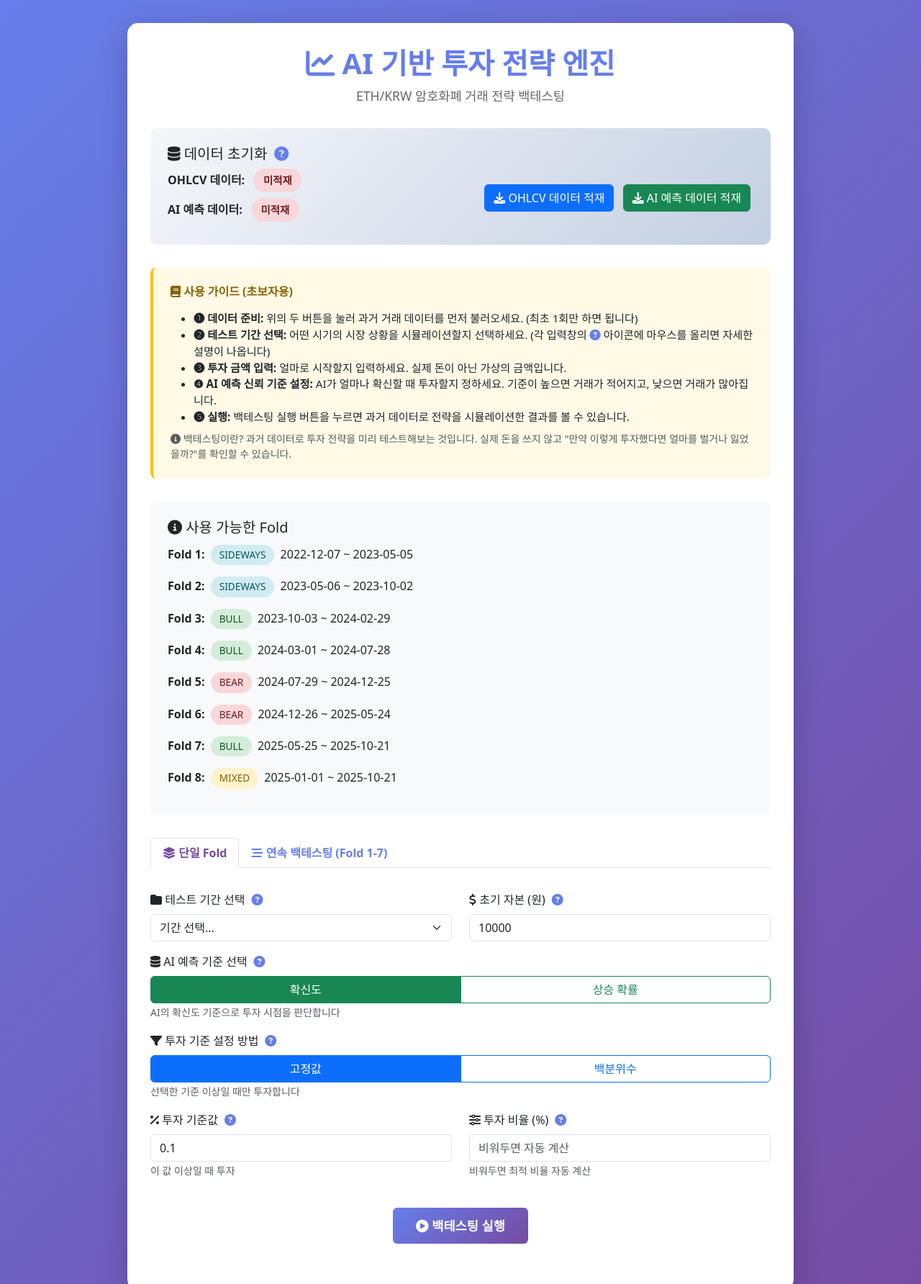
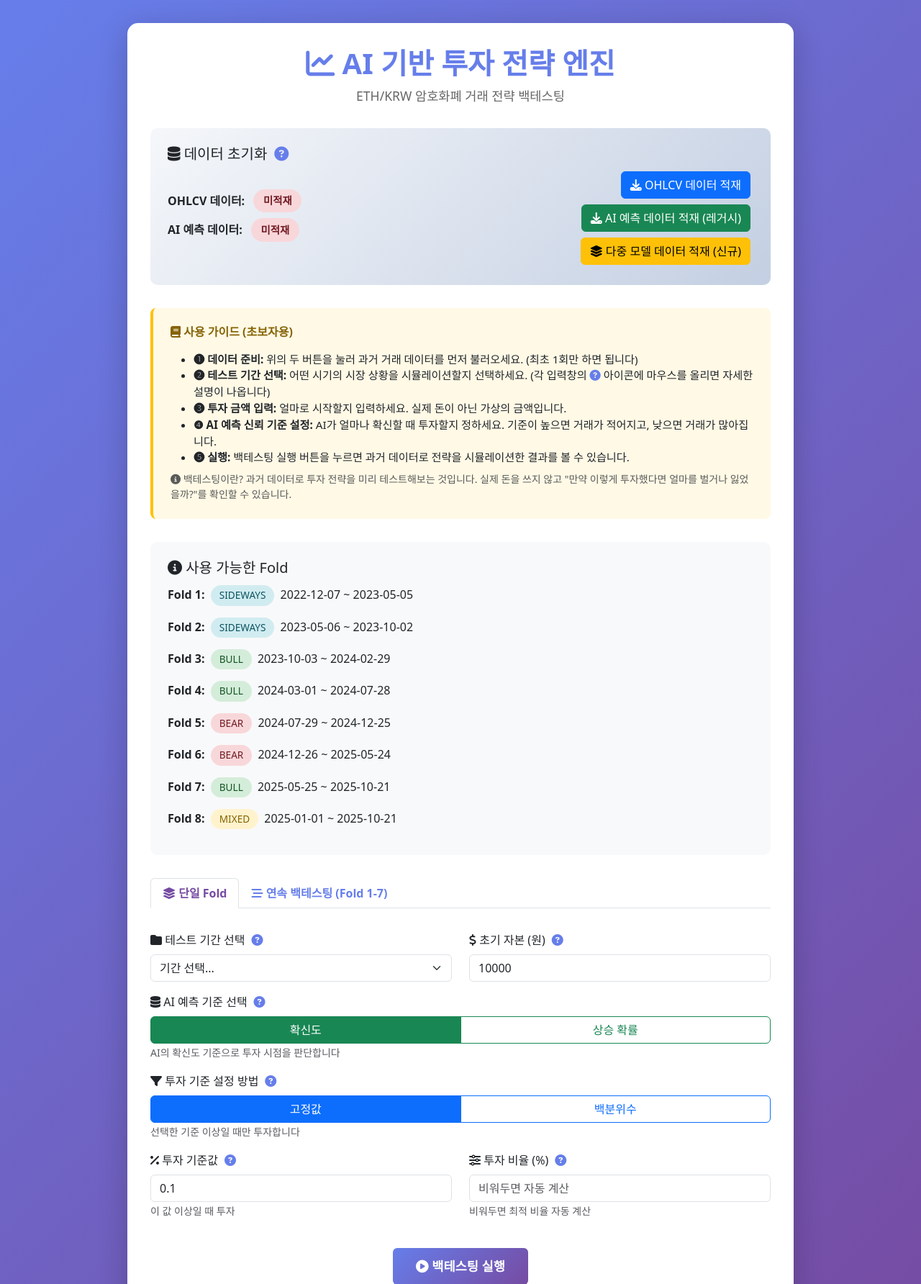
Before and after one commit to invigoworks-knu/engine, a Spring Boot app: page / in a window 1280 px wide. Shown: the top 1784 px of the page at 72% size. Run offline with Spring Boot 4, Linux system fonts and the light colour scheme; data that the repository does not hold is empty.

Commit message:
feat: UI에 다중 모델 데이터 적재 버튼 추가
새로운 '다중 모델 데이터 적재 (신규)' 버튼 추가:
- 12개 ML 모델의 예측 데이터를 한 번에 적재
- Look-ahead 8일 예측, 익절/손절 가격 포함
- 총 10,512건 데이터 (876개 예측 × 12 모델)
- 레거시 버튼과 구분하여 표시

변경사항:
- loadMultiModelData() JavaScript 함수 추가
- POST /init-multi-model-predictions-all 엔드포인트 호출
- 적재 진행 상태 및 완료 메시지 표시

```diff
--- a/src/main/resources/templates/index.html
+++ b/src/main/resources/templates/index.html
@@ -202,7 +202,10 @@
                                     <i class="fas fa-download"></i> OHLCV 데이터 적재
                                 </button>
                                 <button class="btn btn-success btn-data-init" onclick="loadAiData()" id="btnAi">
-                                    <i class="fas fa-download"></i> AI 예측 데이터 적재
+                                    <i class="fas fa-download"></i> AI 예측 데이터 적재 (레거시)
+                                </button>
+                                <button class="btn btn-warning btn-data-init" onclick="loadMultiModelData()" id="btnMultiModel">
+                                    <i class="fas fa-layer-group"></i> 다중 모델 데이터 적재 (신규)
                                 </button>
                             </div>
                         </div>
@@ -578,6 +581,35 @@
                 });
         }
 
+        // 다중 모델 AI 예측 데이터 적재 (신규)
+        function loadMultiModelData() {
+            const btn = document.getElementById('btnMultiModel');
+            const originalHtml = btn.innerHTML;
+            btn.disabled = true;
+            btn.innerHTML = '<i class="fas fa-spinner fa-spin"></i> 적재 중... (12개 모델)';
+
+            fetch('/api/v1/data/init-multi-model-predictions-all', { method: 'POST' })
+                .then(response => response.text())
+                .then(message => {
+                    btn.innerHTML = originalHtml;
+
+                    if (message.includes('이미 적재')) {
+                        showToast('데이터 확인', message, true);
+                        btn.disabled = true;
+                    } else {
+                        showToast('적재 완료', '다중 모델 AI 예측 데이터가 성공적으로 적재되었습니다! (12개 모델, 10,512건)', true);
+                    }
+
+                    checkDataStatus(); // 상태 다시 확인
+                })
+                .catch(error => {
+                    btn.disabled = false;
+                    btn.innerHTML = originalHtml;
+                    showToast('적재 실패', '다중 모델 데이터 적재에 실패했습니다. 다시 시도해주세요.', false);
+                    console.error('다중 모델 적재 오류:', error);
+                });
+        }
+
         function updateColumnInput(formType) {
             const suffix = formType === 'single' ? '1' : '2';
             const confidenceRadio = document.getElementById('colConfidence' + suffix);
```
